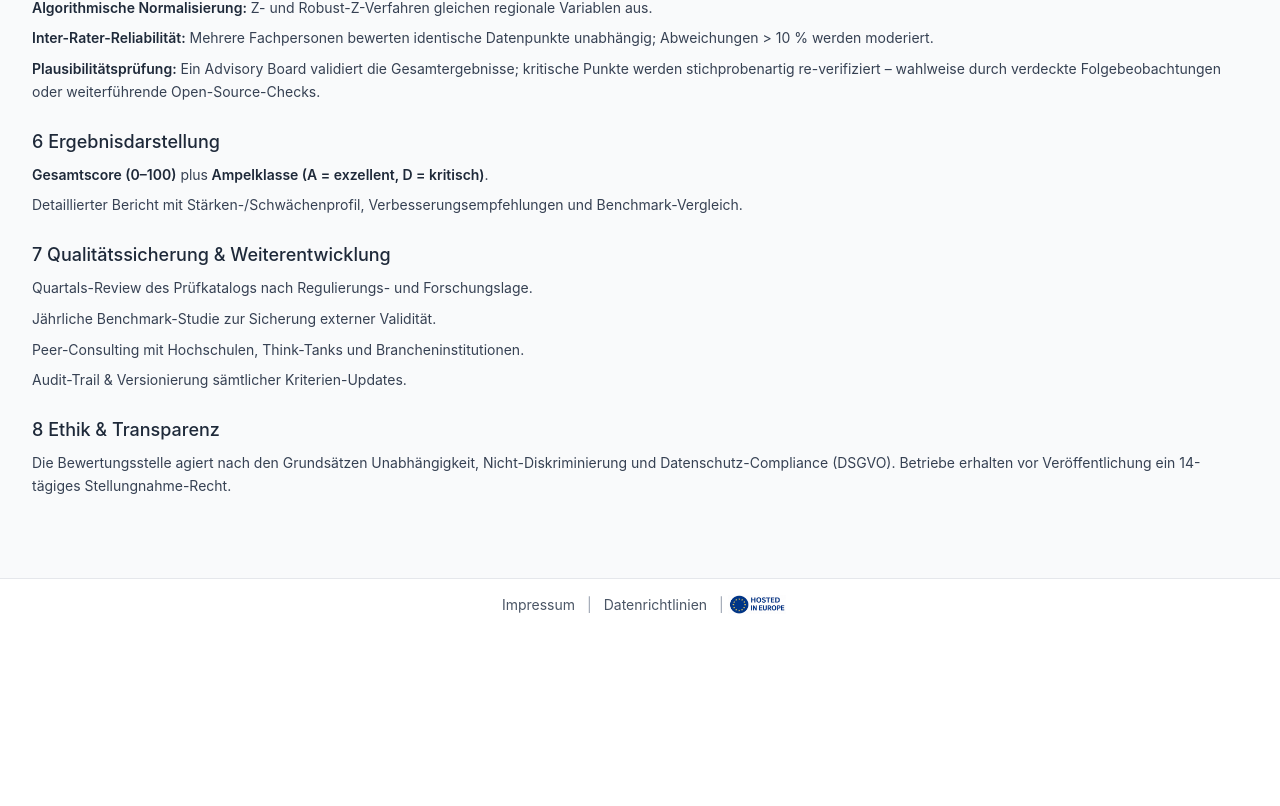
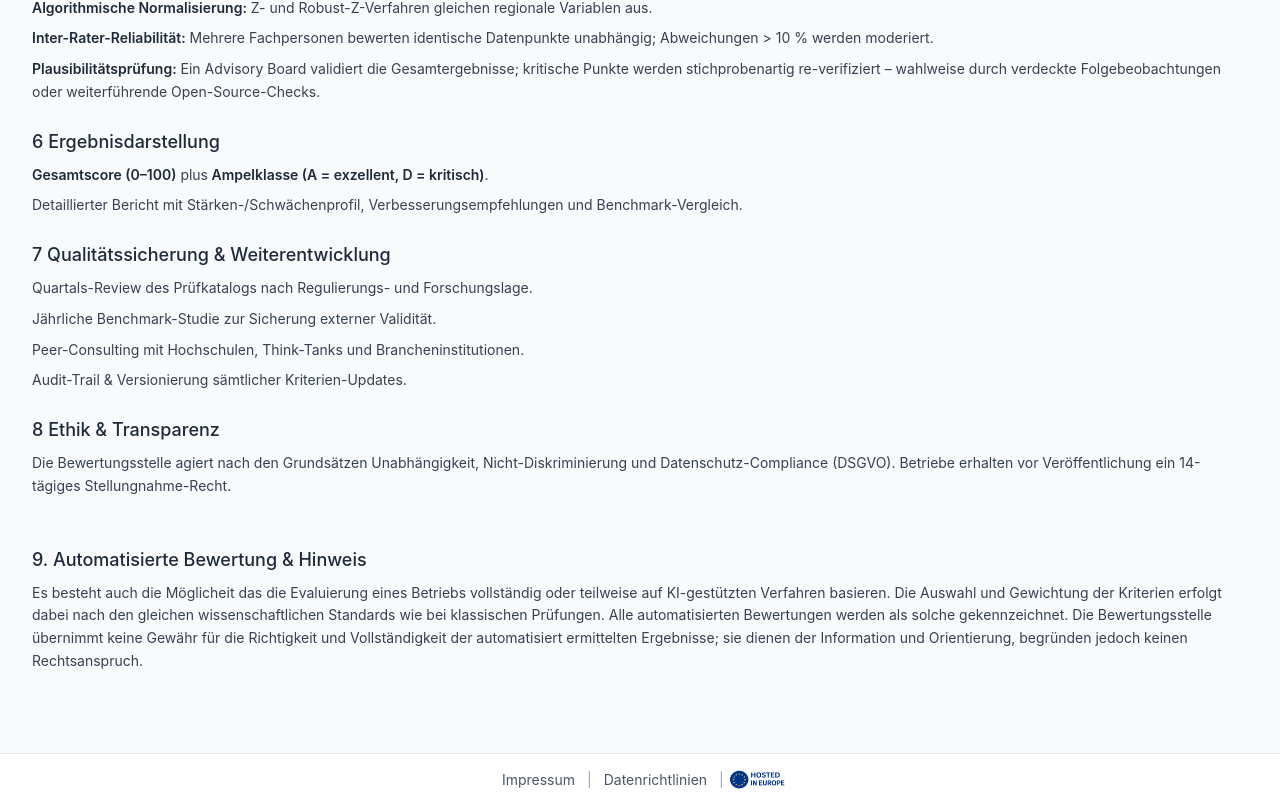
Before and after one commit to brisingire/gastronomie-verzeichnis, a Next.js app: page /testmethodik in a window 1280 px wide. Shown: the part 1117-1923 px from the top of the page. Before the commit the page ends 1748 px from the top, so only its background shows below. Built offline with nearby package versions, Linux system fonts and the light colour scheme.

Commit message:
erneuerung

```diff
--- a/src/app/impressum/page.tsx
+++ b/src/app/impressum/page.tsx
@@ -12,10 +12,10 @@
             <section>
             <h2 className="text-xl font-medium mt-4">Anbieter</h2>
             <p className="mt-2">
-                Jonas Amthor<br />
-                Talhof 1<br />
-                89522 Heidenheim<br />
-                Deutschland
+                Jonas Amthor (Geschäftsinhaber)<br />
+                Damyan Gruev 8A<br />
+                1303 Sofia<br />
+                Bulgarien
             </p>
             </section>
 
@@ -39,10 +39,10 @@
             <section>
             <h2 className="text-xl font-medium mt-6">Verantwortlich gemäß § 55 RStV</h2>
             <p className="mt-2">
-                Jonas Amthor<br />
-                Talhof 1<br />
-                89522 Heidenheim<br />
-                Deutschland
+                Jonas Amthor (Geschäftsinhaber)<br />
+                Damyan Gruev 8A<br />
+                1303 Sofia<br />
+                Bulgarien
             </p>
             </section>
             <section>
@@ -57,8 +57,8 @@
 
             {/* Umsatzsteuer-ID */}
             <section>
-            <h2 className="text-xl font-medium mt-6">Umsatzsteuer-Identifikationsnummer</h2>
-            <p className="mt-2">USt-ID: DE 181058425</p>
+            <h2 className="text-xl font-medium mt-6">Bulsat-Steuernummer</h2>
+            <p className="mt-2">Steuernummer: 181058425</p>
             </section>
 
 
--- a/src/app/testmethodik/page.tsx
+++ b/src/app/testmethodik/page.tsx
@@ -297,6 +297,18 @@ export default function TestmethodikPage() {
             Stellungnahme-Recht.
           </p>
         </section>
+        {/* ─────────────────────────────────────────────────────────────────────────── */}
+        {/* 9. Automatisierte Bewertung & Hinweis */}
+        {/* ─────────────────────────────────────────────────────────────────────────── */}
+        <section className="mt-6 mb-12 space-y-2">
+          <h2 className="text-lg font-medium text-gray-800">9. Automatisierte Bewertung & Hinweis</h2>
+          <p className="text-sm text-gray-700 leading-relaxed">
+            Es besteht auch die Möglicheit das die Evaluierung eines Betriebs vollständig oder teilweise auf KI-gestützten Verfahren basieren.
+            Die Auswahl und Gewichtung der Kriterien erfolgt dabei nach den gleichen wissenschaftlichen Standards wie bei klassischen Prüfungen.
+            Alle automatisierten Bewertungen werden als solche gekennzeichnet.
+            Die Bewertungsstelle übernimmt keine Gewähr für die Richtigkeit und Vollständigkeit der automatisiert ermittelten Ergebnisse; sie dienen der Information und Orientierung, begründen jedoch keinen Rechtsanspruch.
+          </p>
+        </section>
       </div>
     </main>
   );
```
